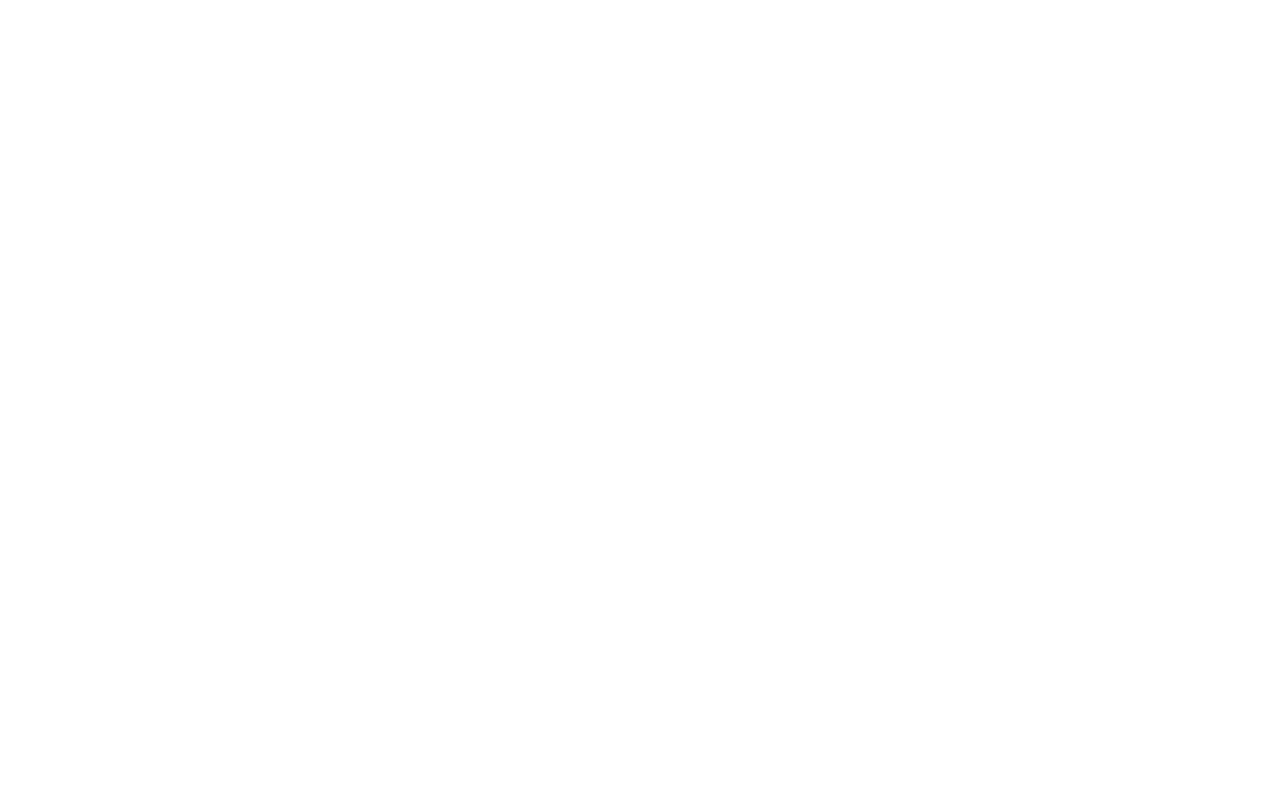
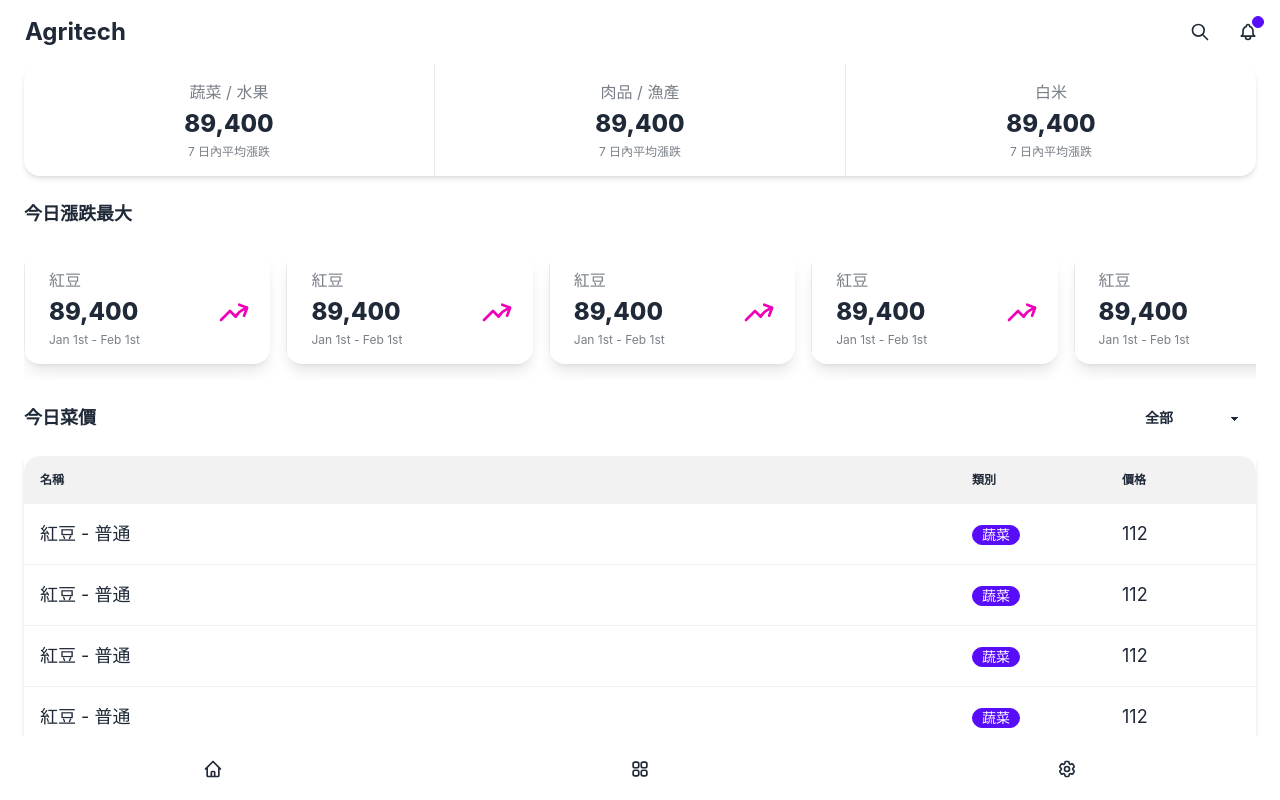
Before and after one commit to guan404ming/agritech, a React (Create React App) app: page / in a window 1280 px wide. Shown: the top 800 px of the page. Built offline with nearby package versions, Linux system fonts and the light colour scheme.

Commit message:
feat: add homepage

```diff
--- a/src/App.css
+++ /dev/null
@@ -1,38 +0,0 @@
-.App {
-  text-align: center;
-}
-
-.App-logo {
-  height: 40vmin;
-  pointer-events: none;
-}
-
-@media (prefers-reduced-motion: no-preference) {
-  .App-logo {
-    animation: App-logo-spin infinite 20s linear;
-  }
-}
-
-.App-header {
-  background-color: #282c34;
-  min-height: 100vh;
-  display: flex;
-  flex-direction: column;
-  align-items: center;
-  justify-content: center;
-  font-size: calc(10px + 2vmin);
-  color: white;
-}
-
-.App-link {
-  color: #61dafb;
-}
-
-@keyframes App-logo-spin {
-  from {
-    transform: rotate(0deg);
-  }
-  to {
-    transform: rotate(360deg);
-  }
-}
--- a/src/App.tsx
+++ b/src/App.tsx
@@ -1,9 +1,11 @@
 import React from 'react';
-import './App.css';
+import Home from './routers/Home';
 
 function App() {
     return (
-        <div className="App" />
+        <div className="App">
+            <Home />
+        </div>
     );
 }
 
--- /dev/null
+++ b/src/routers/Home.tsx
@@ -0,0 +1,24 @@
+import React from 'react';
+import Header from '../components/Header';
+import Footer from '../components/Footer';
+import Stats from '../components/Stats';
+import Rank from '../components/Rank';
+import Slide from '../components/Slide';
+
+function Home() {
+    return (
+        <div className="max-w-[1400px] mx-auto overflow-y-scroll">
+            <Header />
+            <div className="mx-6">
+
+                <Stats />
+                <Slide />
+                <Rank />
+
+            </div>
+            <Footer />
+        </div>
+    );
+}
+
+export default Home;
```
